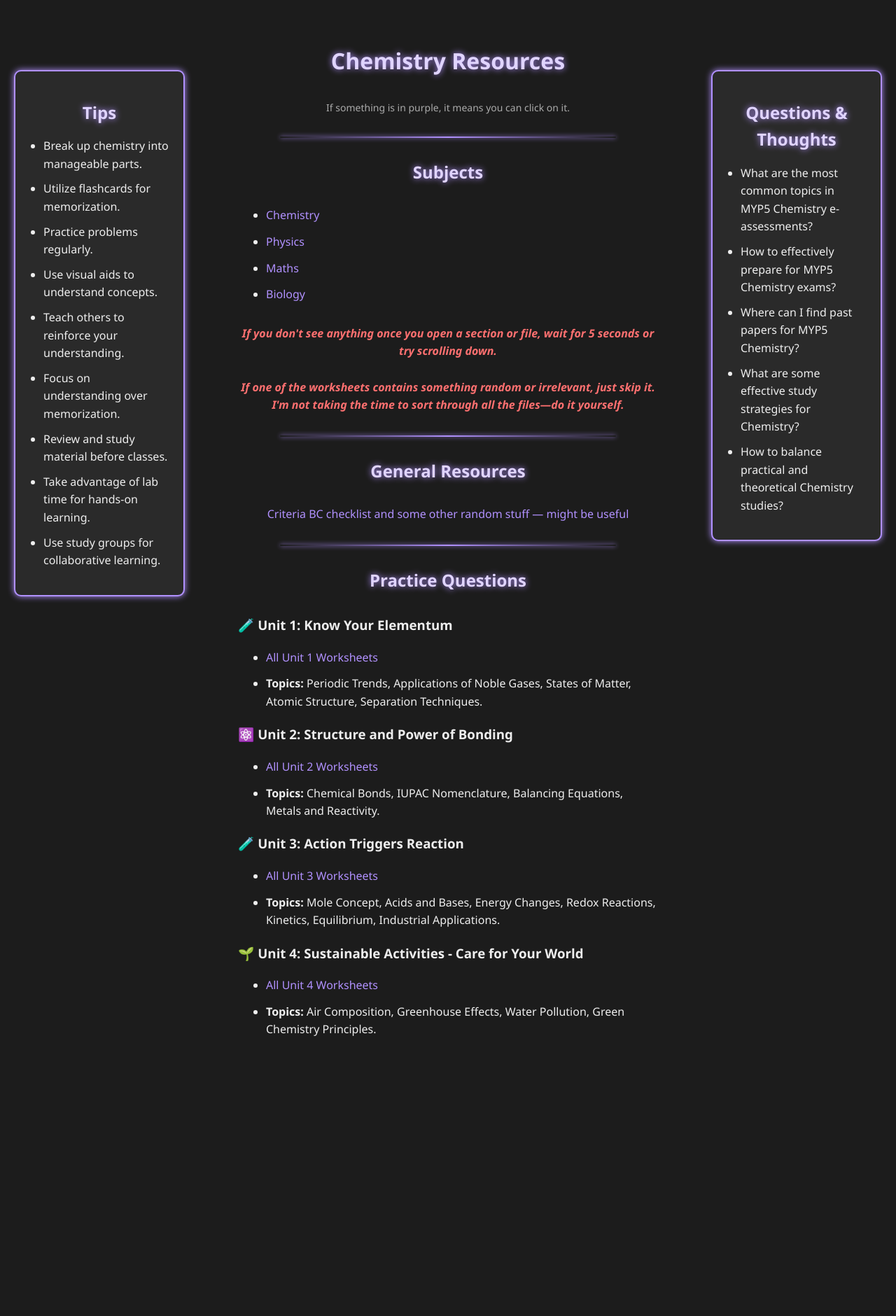
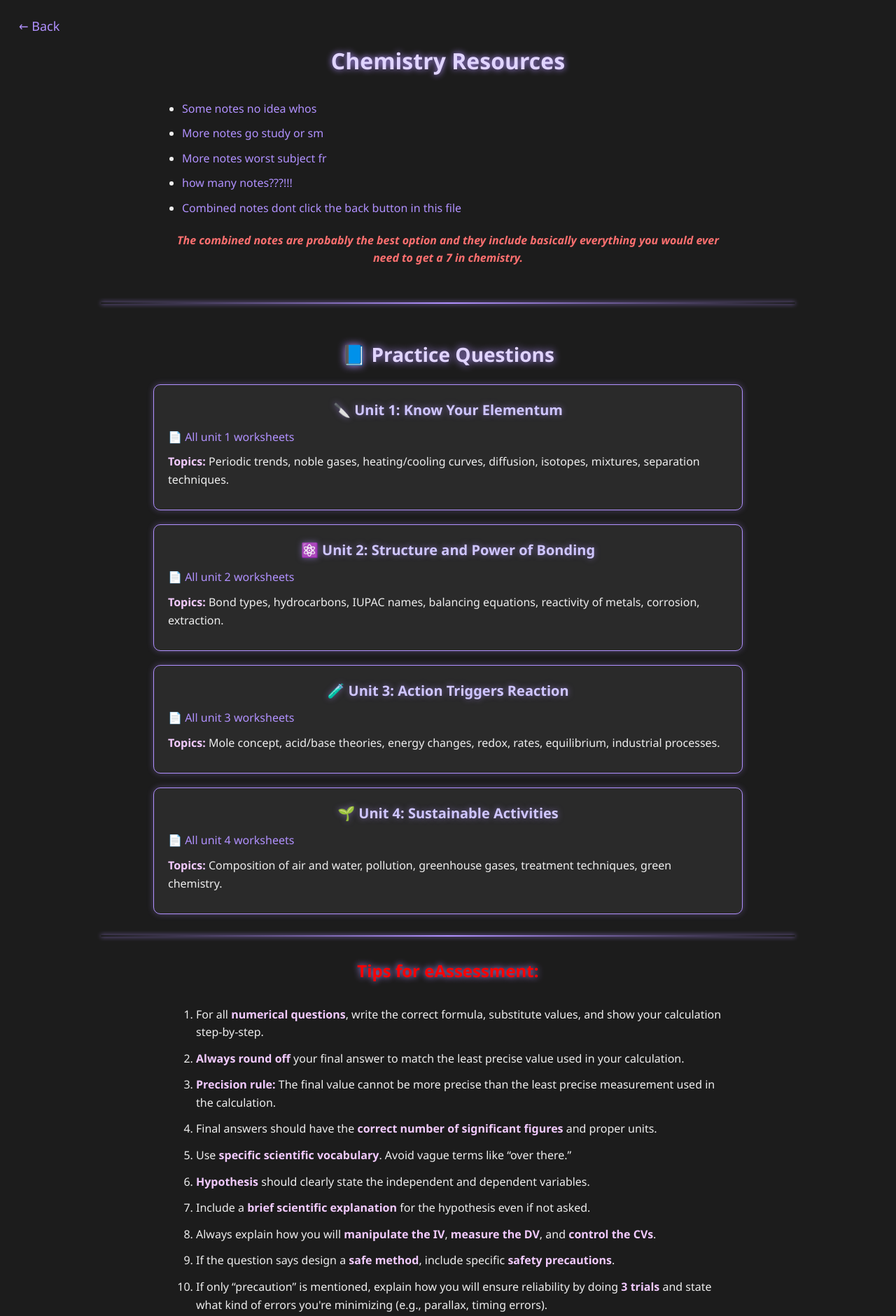
Before and after one commit to syskey4603/mypdocs, a plain HTML site: page Chem/chemistry.html in a window 1280 px wide. Shown: the top 1880 px of the page at 70% size. Before the commit the page ends 1540 px from the top, so only its background shows below. Drawn offline with Linux system fonts and the light colour scheme.

Commit message:
chem notes done

```diff
--- a/Chem/chemistry.html
+++ b/Chem/chemistry.html
@@ -1,30 +1,44 @@
 <!DOCTYPE html>
 <html lang="en">
 <head>
-  <meta charset="utf-8">
-  <meta http-equiv="X-UA-Compatible" content="IE=edge">
-  <title>Chemistry Resources</title>
-  <meta name="description" content="Chemistry Subject Links">
-  <meta name="viewport" content="width=device-width, initial-scale=1">
+  <meta charset="utf-8" />
+  <meta http-equiv="X-UA-Compatible" content="IE=edge" />
+  <title>Chemistry Resources – MypDocs</title>
+  <meta name="description" content="MYP5 Chemistry Resources" />
+  <meta name="viewport" content="width=device-width, initial-scale=1" />
   <style>
     body {
       background-color: #1c1c1c;
       color: #eeeeee;
       font-family: 'Segoe UI', Tahoma, Geneva, Verdana, sans-serif;
       margin: 0;
-      padding: 40px 20px;
+      padding: 40px 20px 20px 20px;
       line-height: 1.6;
     }
 
-    h1, h2 {
+    .back-button {
+      position: absolute;
+      top: 15px;
+      left: 15px;
+      text-decoration: none;
+      font-size: 18px;
+      color: #b191ff;
+      background-color: transparent;
+      border: none;
+      padding: 8px 12px;
+      border-radius: 5px;
+      transition: background-color 0.2s;
+    }
+
+    .back-button:hover {
+      background-color: rgba(177, 145, 255, 0.1);
+    }
+
+    h1, h2, h3 {
       text-align: center;
       color: #e0d4ff;
       text-shadow: 0 0 10px #b191ff;
       margin-bottom: 30px;
-    }
-
-    p, ul, li, a {
-      font-size: 16px;
     }
 
     ul {
@@ -33,27 +47,28 @@
     }
 
     li {
-      margin-bottom: 12px;
+      margin-bottom: 10px;
     }
 
-    a {
+    a.notes-link,
+    a.worksheet-link {
+      text-decoration: none;
       color: #b191ff;
-      text-decoration: none;
       transition: color 0.3s ease, text-shadow 0.3s ease;
     }
 
-    a:hover {
+    a.notes-link:hover,
+    a.worksheet-link:hover {
       color: #ffffff;
       text-shadow: 0 0 8px #b191ff;
     }
 
     .italic {
+      font-style: italic;
       color: #ff7070;
+      text-align: center;
+      margin: 20px 0 30px 0;
       font-weight: bold;
-      font-style: italic;
-      margin-top: 30px;
-      display: block;
-      text-align: center;
     }
 
     .glow-divider {
@@ -65,144 +80,159 @@
       box-shadow: 0 0 6px #b191ff;
     }
 
-    .container {
-      max-width: 600px;
-      margin: auto;
+    .ea-title {
+      color: red;
+      margin-top: 10px;
+      text-align: center;
+      font-size: 24px;
     }
 
-    .note {
-      text-align: center;
-      font-size: 14px;
-      margin-bottom: 30px;
-      color: #aaaaaa;
+    .important {
+      font-weight: bold;
+      color: #f2caff;
     }
 
-    .side-section {
-      position: fixed;
-      top: 100px;
-      width: 200px;
-      padding: 20px;
-      background-color: #2a2a2a;
-      border: 2px solid #b191ff;
-      border-radius: 10px;
-      box-shadow: 0 0 10px #b191ff;
+    ol li {
+      margin-bottom: 12px;
     }
 
-    .left-section {
-      left: 20px;
-    }
-
-    .right-section {
-      right: 20px;
-    }
-
-    .side-section h2 {
-      color: #e0d4ff;
-      text-align: center;
+    ul.sublist {
+      margin-left: 20px;
+      margin-top: 8px;
       margin-bottom: 15px;
     }
 
-    .side-section ul {
-      list-style-type: disc;
+    .section-title {
+      text-align: center;
+      color: #e0d4ff;
+      font-size: 28px;
+      margin-top: 50px;
+      margin-bottom: 20px;
+      text-shadow: 0 0 12px #b191ff;
+    }
+
+    .unit-box {
+      background-color: #2a2a2a;
+      border: 1px solid #b191ff;
+      box-shadow: 0 0 10px #b191ff55;
+      border-radius: 10px;
+      padding: 20px;
+      margin: 20px auto;
+      width: 90%;
+      max-width: 800px;
+    }
+
+    .unit-box h3 {
+      color: #cfc6ff;
+      font-size: 20px;
+      margin-top: 0;
+      margin-bottom: 10px;
+      text-shadow: 0 0 8px #b191ff88;
+    }
+
+    .unit-box p {
+      margin: 5px 0 10px;
+    }
+
+    .bold {
+      font-weight: bold;
+      color: #f2caff;
+    }
+
+    .tips-container, .resources-container {
+      max-width: 800px;
+      margin: 0 auto 50px;
+      padding: 0 20px;
+    }
+
+    .resources-container ul {
       padding-left: 20px;
     }
 
-    .side-section li {
-      margin-bottom: 10px;
-    }
-
-    @media (max-width: 1000px) {
-      .side-section {
-        position: static;
-        width: auto;
-        margin: 20px 0;
+    @media screen and (max-width: 768px) {
+      ul {
+        padding-left: 25px;
       }
     }
   </style>
 </head>
 <body>
-  <div class="side-section left-section">
-    <h2>Tips</h2>
+
+  <a href="../index.html" class="back-button">&#8592; Back</a>
+
+  <div class="resources-container">
+    <h1>Chemistry Resources</h1>
+
     <ul>
-      <li>Break up chemistry into manageable parts.</li>
-      <li>Utilize flashcards for memorization.</li>
-      <li>Practice problems regularly.</li>
-      <li>Use visual aids to understand concepts.</li>
-      <li>Teach others to reinforce your understanding.</li>
-      <li>Focus on understanding over memorization.</li>
-      <li>Review and study material before classes.</li>
-      <li>Take advantage of lab time for hands-on learning.</li>
-      <li>Use study groups for collaborative learning.</li>
+      <li><a class="notes-link" href="notes/chemnotes1.html">Some notes no idea whos</a></li>
+      <li><a class="notes-link" href="notes/chemnotes2.html">More notes go study or sm</a></li>
+      <li><a class="notes-link" href="notes/chemnotes3.html">More notes worst subject fr</a></li>
+      <li><a class="notes-link" href="notes/chemnotes4.html">how many notes???!!!</a></li>
+      <li><a class="notes-link" href="notes/Chemistry thing.html">Combined notes dont click the back button in this file</a></li>
     </ul>
+
+    <p class="italic">The combined notes are probably the best option and they include basically everything you would ever need to get a 7 in chemistry.</p>
   </div>
 
-  <div class="side-section right-section">
-    <h2>Questions & Thoughts</h2>
-    <ul>
-      <li>What are the most common topics in MYP5 Chemistry e-assessments?</li>
-      <li>How to effectively prepare for MYP5 Chemistry exams?</li>
-      <li>Where can I find past papers for MYP5 Chemistry?</li>
-      <li>What are some effective study strategies for Chemistry?</li>
-      <li>How to balance practical and theoretical Chemistry studies?</li>
-    </ul>
+  <div class="glow-divider"></div>
+
+  <h1 class="section-title">📘 Practice Questions</h1>
+
+  <div class="unit-box">
+    <h3>🔪 Unit 1: Know Your Elementum</h3>
+    <p><a class="worksheet-link" href="worksheets/Unit 1 chemistry worksheets.html">📄 All unit 1 worksheets</a></p>
+    <p><span class="bold">Topics:</span> Periodic trends, noble gases, heating/cooling curves, diffusion, isotopes, mixtures, separation techniques.</p>
   </div>
 
-  <div class="container">
-    <h1>Chemistry Resources</h1>
-    <p class="note">If something is in purple, it means you can click on it.</p>
-
-    <div class="glow-divider"></div>
-
-    <h2>Subjects</h2>
-    <ul>
-      <li><a href="Chemistry/chemistry.html">Chemistry</a></li>
-      <li><a href="Physics/physics.html">Physics</a></li>
-      <li><a href="Maths/maths.html">Maths</a></li>
-      <li><a href="Biology/biology.html">Biology</a></li>
-    </ul>
-
-    <p class="italic">
-      If you don't see anything once you open a section or file, wait for 5 seconds or try scrolling down.<br><br>
-      If one of the worksheets contains something random or irrelevant, just skip it. <br>
-      I'm not taking the time to sort through all the files—do it yourself.
-    </p>
-
-    <div class="glow-divider"></div>
-
-    <h2>General Resources</h2>
-    <p style="text-align: center;">
-      <a href="CritBCchecklist.html">Criteria BC checklist and some other random stuff — might be useful</a>
-    </p>
-
-    <div class="glow-divider"></div>
-
-    <h2>Practice Questions</h2>
-
-    <h3>🧪 Unit 1: Know Your Elementum</h3>
-    <ul>
-      <li><a href="worksheets/Unit1_Chemistry.html">All Unit 1 Worksheets</a></li>
-      <li><strong>Topics:</strong> Periodic Trends, Applications of Noble Gases, States of Matter, Atomic Structure, Separation Techniques.</li>
-    </ul>
-
+  <div class="unit-box">
     <h3>⚛️ Unit 2: Structure and Power of Bonding</h3>
-    <ul>
-      <li><a href="worksheets/Unit2_Chemistry.html">All Unit 2 Worksheets</a></li>
-      <li><strong>Topics:</strong> Chemical Bonds, IUPAC Nomenclature, Balancing Equations, Metals and Reactivity.</li>
-    </ul>
-
-    <h3>🧪 Unit 3: Action Triggers Reaction</h3>
-    <ul>
-      <li><a href="worksheets/Unit3_Chemistry.html">All Unit 3 Worksheets</a></li>
-      <li><strong>Topics:</strong> Mole Concept, Acids and Bases, Energy Changes, Redox Reactions, Kinetics, Equilibrium, Industrial Applications.</li>
-    </ul>
-
-    <h3>🌱 Unit 4: Sustainable Activities - Care for Your World</h3>
-    <ul>
-      <li><a href="worksheets/Unit4_Chemistry.html">All Unit 4 Worksheets</a></li>
-      <li><strong>Topics:</strong> Air Composition, Greenhouse Effects, Water Pollution, Green Chemistry Principles.</li>
-    </ul>
+    <p><a class="worksheet-link" href="worksheets/Unit 2 chemistry worksheets.html">📄 All unit 2 worksheets</a></p>
+    <p><span class="bold">Topics:</span> Bond types, hydrocarbons, IUPAC names, balancing equations, reactivity of metals, corrosion, extraction.</p>
   </div>
 
-  <script src="" async defer></script>
+  <div class="unit-box">
+    <h3>🧪 Unit 3: Action Triggers Reaction</h3>
+    <p><a class="worksheet-link" href="worksheets/Unit 3 chemistry worksheets.html">📄 All unit 3 worksheets</a></p>
+    <p><span class="bold">Topics:</span> Mole concept, acid/base theories, energy changes, redox, rates, equilibrium, industrial processes.</p>
+  </div>
+
+  <div class="unit-box">
+    <h3>🌱 Unit 4: Sustainable Activities</h3>
+    <p><a class="worksheet-link" href="worksheets/Unit 4 chemistry worksheets.html">📄 All unit 4 worksheets</a></p>
+    <p><span class="bold">Topics:</span> Composition of air and water, pollution, greenhouse gases, treatment techniques, green chemistry.</p>
+  </div>
+
+  <div class="glow-divider"></div>
+
+  <div class="tips-container">
+    <h1 class="ea-title">Tips for eAssessment:</h1>
+    <ol>
+      <li>For all <span class="important">numerical questions</span>, write the correct formula, substitute values, and show your calculation step-by-step.</li>
+      <li><span class="important">Always round off</span> your final answer to match the least precise value used in your calculation.</li>
+      <li><span class="important">Precision rule:</span> The final value cannot be more precise than the least precise measurement used in the calculation.</li>
+      <li>Final answers should have the <span class="important">correct number of significant figures</span> and proper units.</li>
+      <li>Use <span class="important">specific scientific vocabulary</span>. Avoid vague terms like “over there.”</li>
+      <li><span class="important">Hypothesis</span> should clearly state the independent and dependent variables.</li>
+      <li>Include a <span class="important">brief scientific explanation</span> for the hypothesis even if not asked.</li>
+      <li>Always explain how you will <span class="important">manipulate the IV</span>, <span class="important">measure the DV</span>, and <span class="important">control the CVs</span>.</li>
+      <li>If the question says design a <span class="important">safe method</span>, include specific <span class="important">safety precautions</span>.</li>
+      <li>If only “precaution” is mentioned, explain how you will ensure reliability by doing <span class="important">3 trials</span> and state what kind of errors you're minimizing (e.g., parallax, timing errors).</li>
+      <li><span class="important">Define the range and increments</span> of the independent variable to ensure enough data is collected.</li>
+      <li>Units should be written once in the <span class="important">column headers</span> of data tables—not next to each value.</li>
+      <li><span class="important">Explain the need for repeated trials</span> to improve the reliability of results.</li>
+      <li>Know that a <span class="important">direct relationship</span> means a constant ratio and a graph passing through the origin—not just a straight line.</li>
+      <li>If systematic errors are mentioned, describe how to <span class="important">correct readings</span>, not avoid them (e.g., subtract background radiation).</li>
+      <li><span class="important">State the cause and effect</span> clearly in your advantages/limitations—don’t just list them.</li>
+      <li><span class="important">Safety Precautions</span> depend on the experiment:</li>
+      <ul class="sublist">
+        <li>Use of goggles when handling acids or bases.</li>
+        <li>Use of gloves when handling hot apparatus or chemicals.</li>
+        <li>Keep electronics away from liquids.</li>
+        <li>Use a fume hood when heating volatile substances.</li>
+        <li>Keep flammable materials away from open flames.</li>
+      </ul>
+    </ol>
+  </div>
+
 </body>
 </html>
```
Also changed, not shown: Chem/notes/chemnotes1.html (added, +75 -0 lines), Chem/notes/chemnotes2.html (added, +75 -0 lines), Chem/notes/chemnotes3.html (added, +75 -0 lines), Chem/notes/chemnotes4.html (added, +75 -0 lines).
